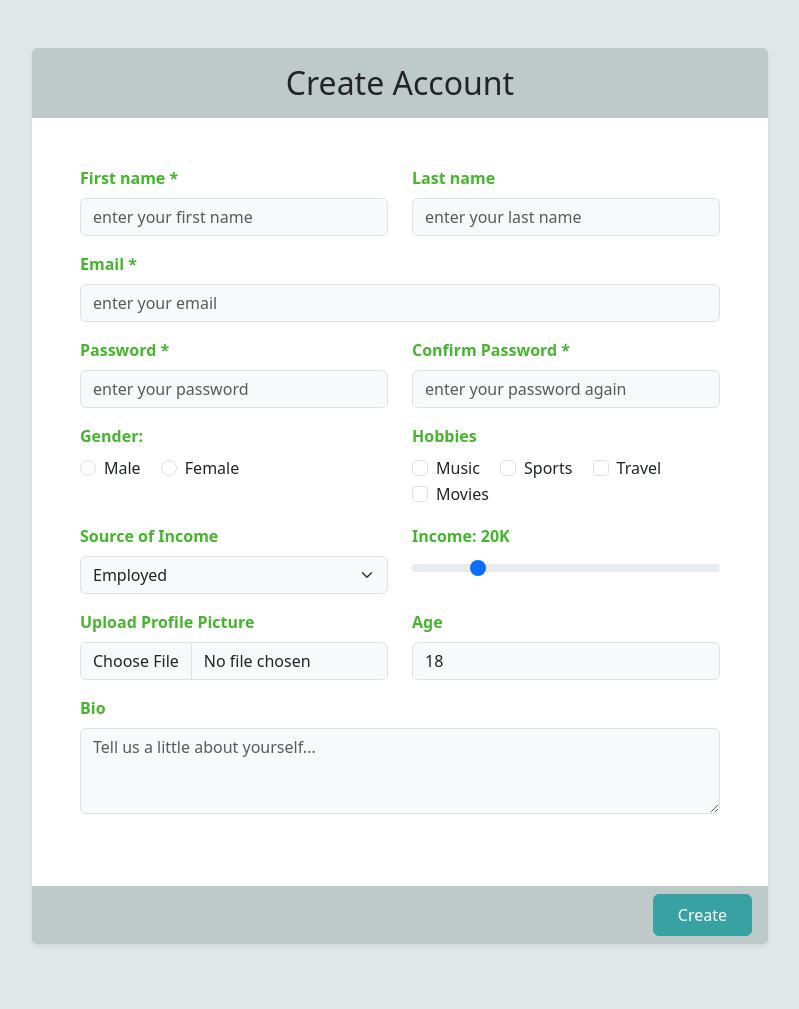
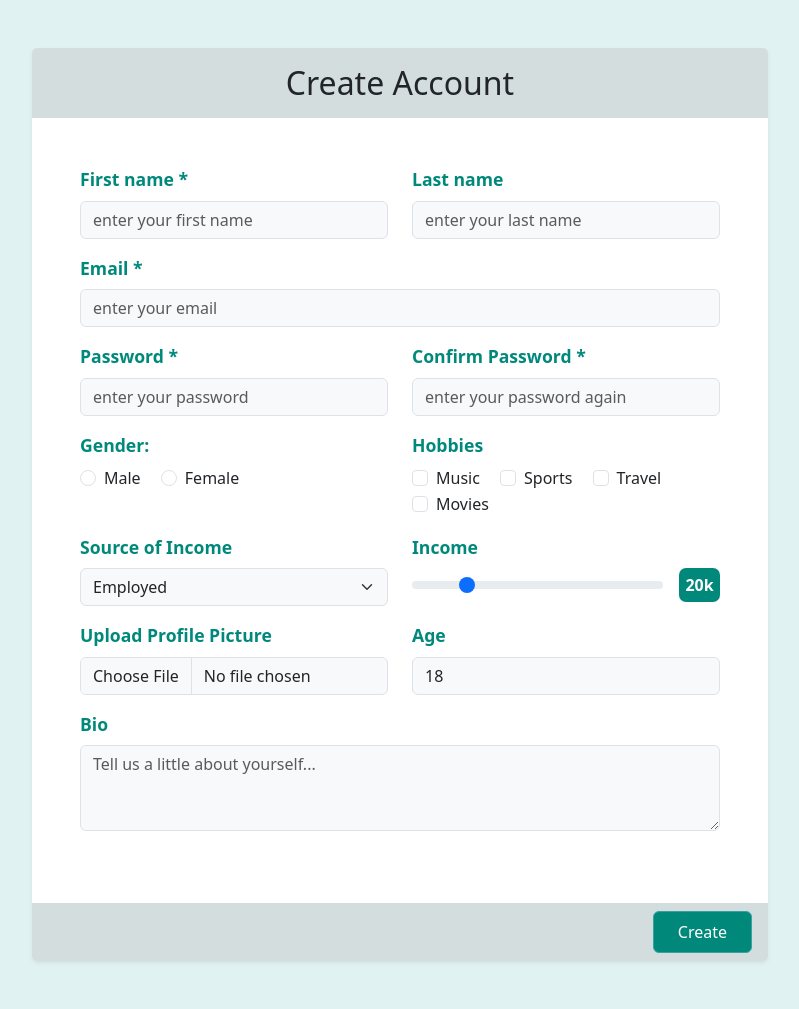
Before and after one commit to SrRaj-code/django---Account-login-form, a Django app: page / in a window 1280 px wide. Shown: the whole page, without its empty margins (240-1039 px from the left). Before the commit the page ends 945 px from the top, so only its background shows below. Run offline with Django 5.2, Linux system fonts and the light colour scheme; some libraries are stand-ins or nearby versions.

Commit message:
second commit

```diff
--- a/templates/index.html
+++ b/templates/index.html
@@ -7,28 +7,35 @@
     <link href="https://cdn.jsdelivr.net/npm/bootstrap@5.3.3/dist/css/bootstrap.min.css" rel="stylesheet">
     <style>
         body {
-            background-color: #e0e7e7;
+            background-color: #e0f2f1;
         }
         .card {
             border: none;
         }
         .card-header, .card-footer {
-            background-color: #bec9c9;
+            background-color: #d3dddd;
             border: none;
         }
         .form-control, .form-select {
             background-color: #f8f9fa;
             border-color: #dee2e6;
         }
+        div span{
+            padding: 0.3rem 0.4rem;
+            color: white;
+            background-color: #00897b;
+            border-radius: 7px;
+        }
         .btn-custom {
-            background-color: #38a2a2;
+            background-color: #00897b;
             border-color: #38a2a2;
             color: white;
             padding: 0.5rem 1.5rem;
         }
         .form-label{
-            color: #45b52d;
+            color: #00897b;
             font-weight: bold;
+            font-size: 1.1rem;
         }
         .btn-custom:hover {
             background-color: #2f8989;
@@ -131,8 +138,11 @@
                                     </select>
                                 </div>
                                 <div class="col-md-6 mb-3">
-                                    <label for="incomeRange" class="form-label">Income: <span id="rangeValue" class="fw-bold">20K</span></label>
-                                    <input type="range" class="form-range" min="0" max="100000" value="20000" step="1000" id="incomeRange" name="income">
+                                    <label for="incomeRange" class="form-label">Income</label>
+                                    <div class="d-flex align-items-center gap-3">
+                                        <input type="range" class="form-range" min="0" max="100000" value="20000" step="1000" id="incomeRange" name="income">
+                                        <span id="rangeValue" class="fw-bold">20k</span>
+                                    </div>
                                 </div>
                             </div>
 
```
